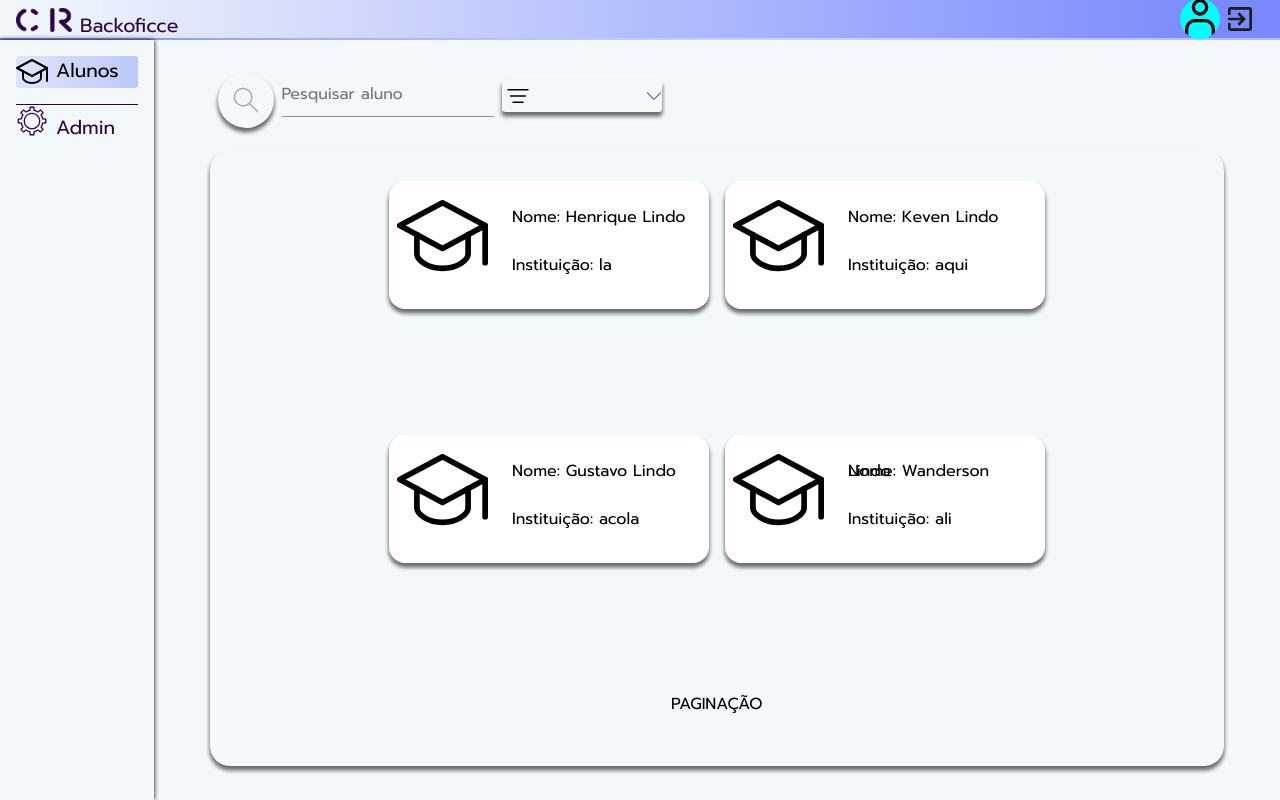
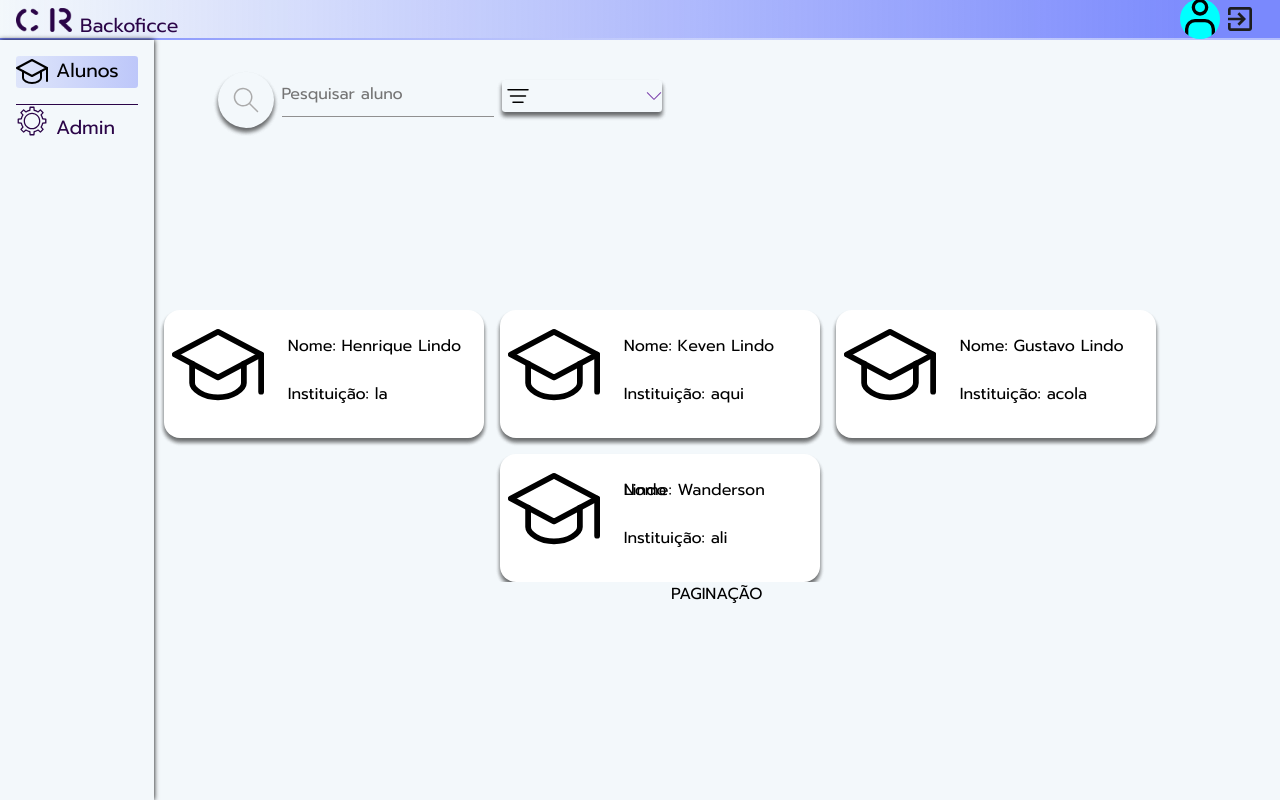
Before and after one commit to Henriqueggperes/coluna_reta-client, a React (Vite) app in the folder app/: page / in a window 1280 px wide. Both pictures are taken after a click on the element "Alunos". Built offline with nearby package versions, Linux system fonts and the light colour scheme.

Commit message:
chore: list component classname

```diff
--- a/app/src/components/Lists/index.tsx
+++ b/app/src/components/Lists/index.tsx
@@ -100,6 +100,7 @@ const Lists = (props: { navOption: any }) => {
           onChange={handleChanges}
           name="search"
         ></input>
+
         <div className="students_search_institution_filter_button-container">
           <div
             className={`students_search_institution_filter-button`}
@@ -129,7 +130,7 @@ const Lists = (props: { navOption: any }) => {
         </div>
       </div>
       <section className="students_list-container">
-        <section className="students-list">
+        <section className="option-list">
           {searchedStudents.length > 0 ? (
             <div
               className="all-list-elements__option"
```
